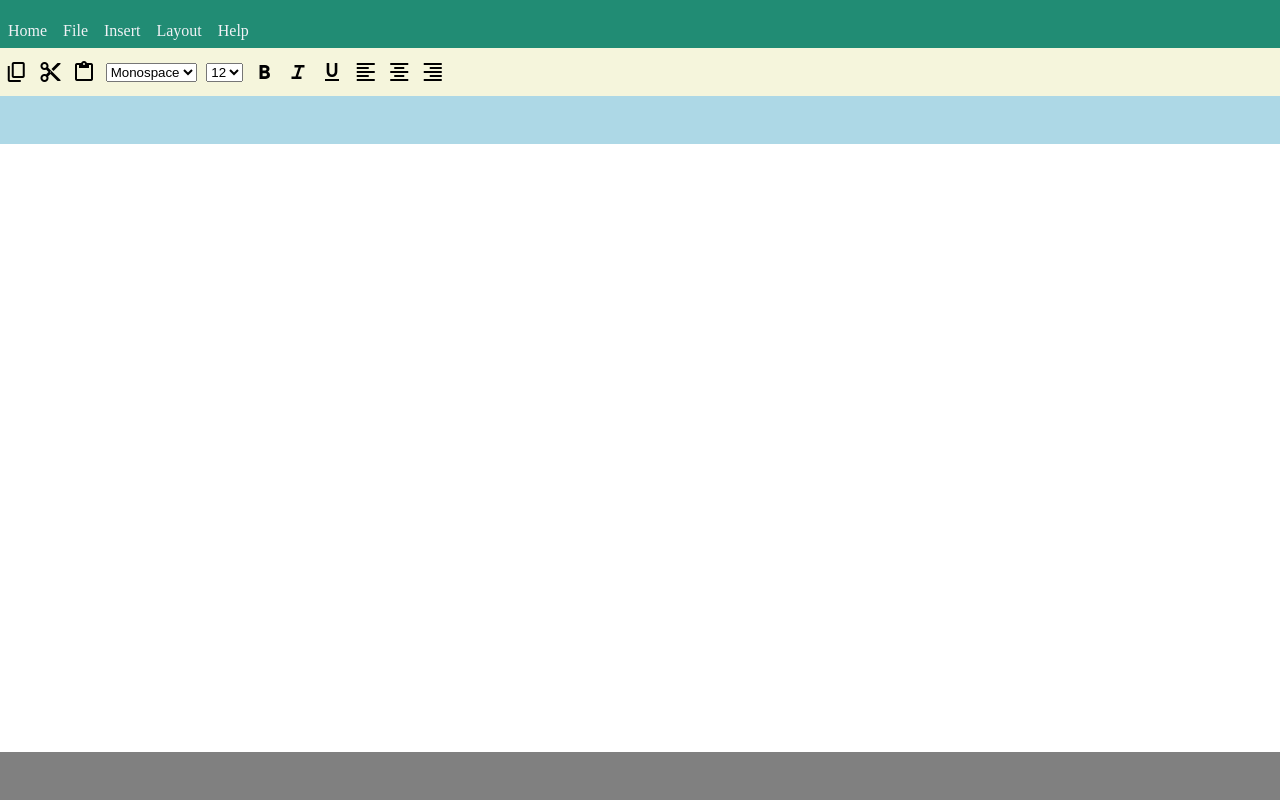
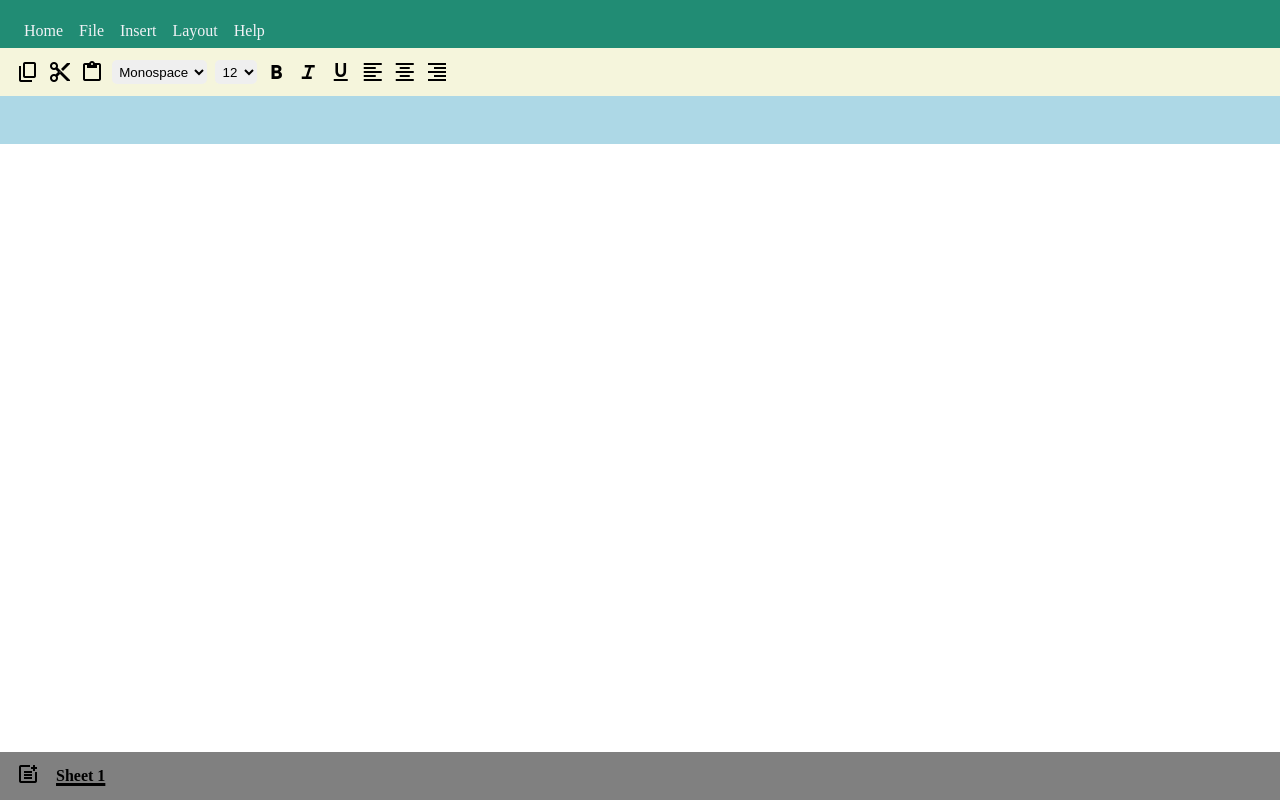
Before and after one commit to latecomer04/spreadsheet-2.0, a plain HTML site: page src/index.html in a window 1280 px wide. Drawn offline with nearby package versions, Linux system fonts and the light colour scheme.

Commit message:
added content in sheet actions cont

```diff
--- a/src/index.html
+++ b/src/index.html
@@ -44,6 +44,15 @@
     </div>
     <div class="formula-actions-cont"></div>
     <div class="grid-actions-cont"></div>
-    <div class="sheet-actions-cont"></div>
+    <div class="sheet-actions-cont">
+      <div class="sheet-add-icon">
+        <span class="material-symbols-outlined">
+          post_add
+        </span>
+      </div>
+      <div class="sheets-folder-cont">
+        <div class="sheet-folder">Sheet 1</div>
+      </div>
+    </div>
   </body>
 </html>
--- a/src/style.css
+++ b/src/style.css
@@ -22,6 +22,7 @@ model to control the layout of its child elements (flex items). */
     background-color:#218c74;
     display: flex;
     align-items: flex-end;
+    padding-left: 1rem;
 }
 
 /* justify-content: Aligns flex items along the main axis. Values include  flex-start, flex-end, center, space-between, space-around, and space-evenl*/
@@ -36,22 +37,60 @@ model to control the layout of its child elements (flex items). */
     background-color: beige;
     display: flex;
     align-items: center;
+    padding-left: 1rem;
 }
 
 .cellprop-actions-cont > *{
-    margin: 0.30rem;
+    display: inline-block;
+    margin-right: 0.5rem;
+}
+
+.cellprop-actions-cont > select{
+    border-radius: 5px;
+    border: none;
+    outline: none;
+}
+
+.font-family-prop{
+    padding : 0.2rem;
+}
+
+.font-size-prop{
+    padding: 0.2rem;
 }
 
 .formula-actions-cont{
     height: 3rem;
     background-color: lightblue ;
+    padding-left: 1rem;
 }
 
 .sheet-actions-cont{
     height: 3rem;
     background-color: gray;
+    display: flex;
+    align-items: center;
+    padding-left: 1rem;
+    padding-right: 1rem;
+    gap: 1rem;
 }
 
+.sheet-add-icon{
+    width: 2vw;
+}
+
+.sheets-folder-cont{
+    display: flex;
+    align-items: center;
+    height: 80%;
+    width: calc(100rem - 2vw);
+}
+
+.sheet-folder{
+    font-weight: bold;
+    text-decoration: underline;
+    text-decoration-thickness: 3px;
+}
 .grid-actions-cont{
     height: calc( 100vh - 3rem - 3rem - 3rem - 3rem );
     background-color: white;
```
